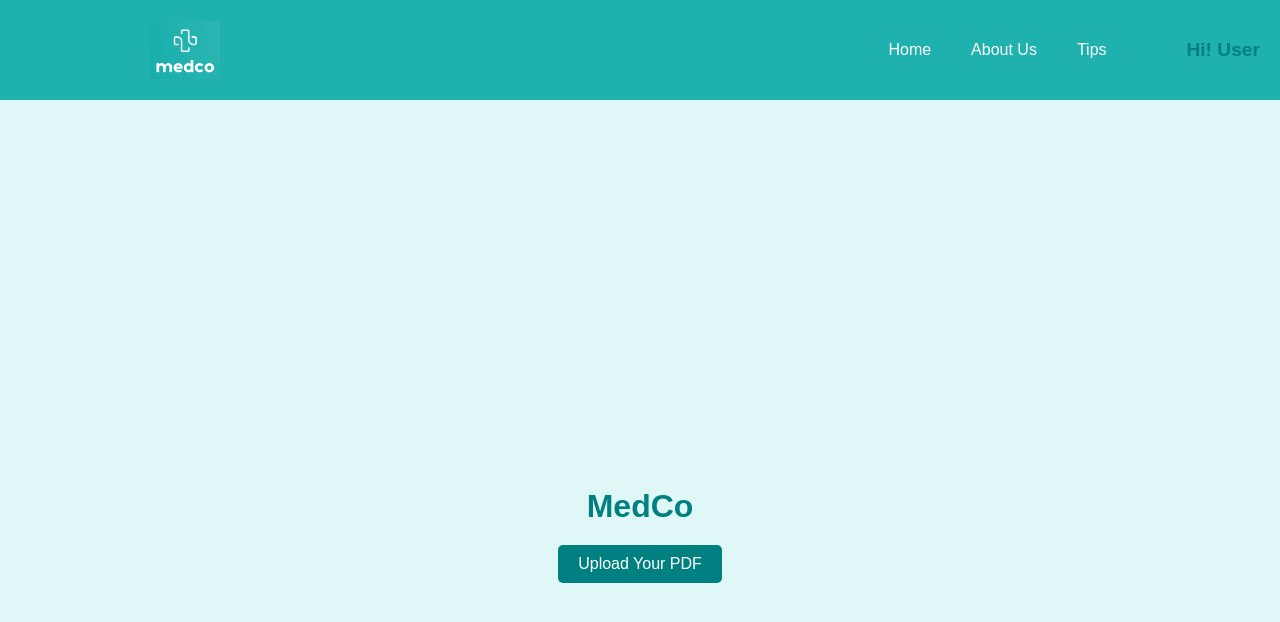
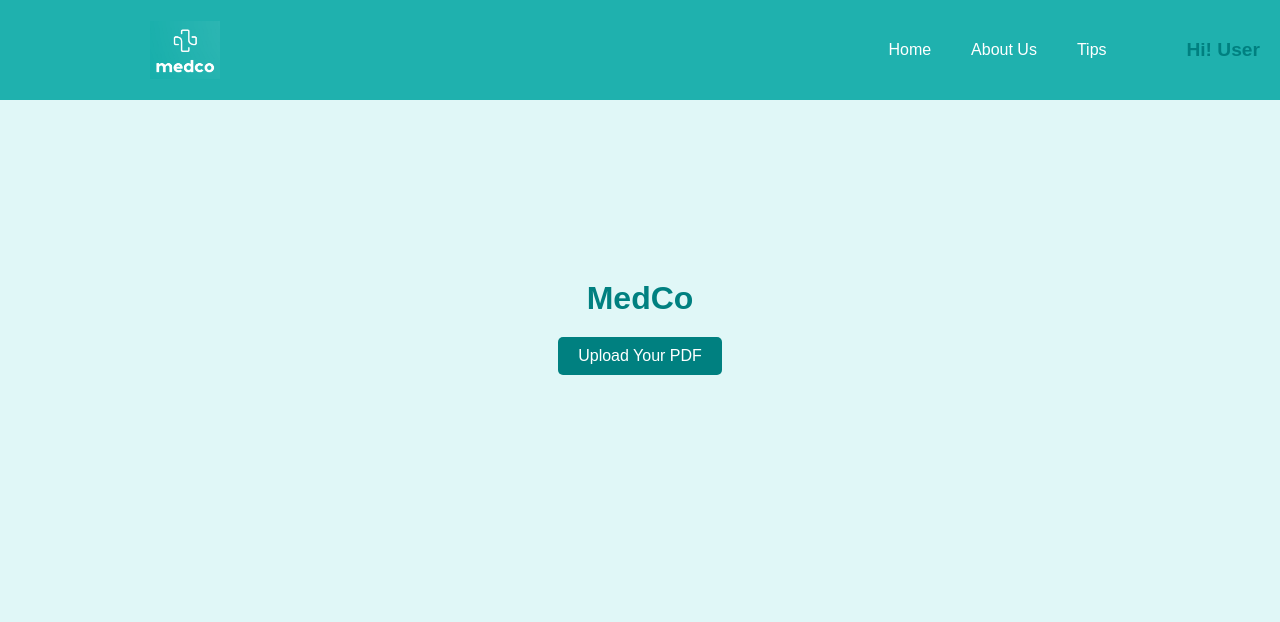
Before and after one commit to 522hci-group4/medco, a React (Create React App) app: page /Upload in a window 1280 px wide. Shown: the top 622 px of the page. Built offline with nearby package versions, Linux system fonts and the light colour scheme.

Commit message:
upload-update

```diff
--- a/src/pages/upload.js
+++ b/src/pages/upload.js
@@ -124,10 +124,11 @@ const styles = {
         display: "flex",
         flexDirection: "column",
         alignItems: "center",
-        justifyContent: "center",
+        justifyContent: "flex-start", // Aligns items towards the top
         height: "100vh",
         backgroundColor: "#e0f7f7",
         padding: "20px",
+        paddingTop: "150px", // Slightly more padding to center it vertically
     },
     header: {
         width: "100%",
@@ -163,4 +164,5 @@ const styles = {
     },
 };
 
+
 export default Upload;
```
